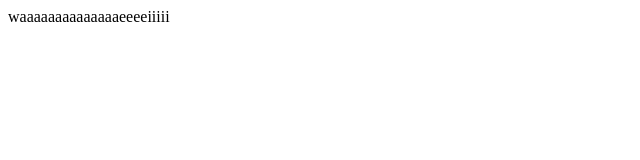
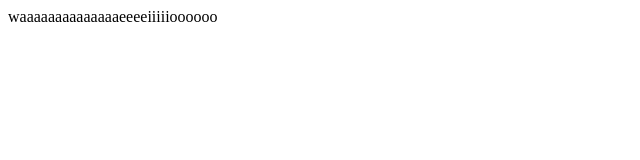
Before and after one commit to chewaca/tutorialGitHub, a plain HTML site: page index.html in a window 1280 px wide. Shown: the full height of the page, 0-640 px from the left. Drawn offline with Linux system fonts and the light colour scheme.

Commit message:
antes de hacer push

```diff
--- a/index.html
+++ b/index.html
@@ -5,6 +5,6 @@
 </head>
 <body>
 
-waaaaaaaaaaaaaaeeeeiiiii
+waaaaaaaaaaaaaaeeeeiiiiioooooo
 </body>
 </html>
```
